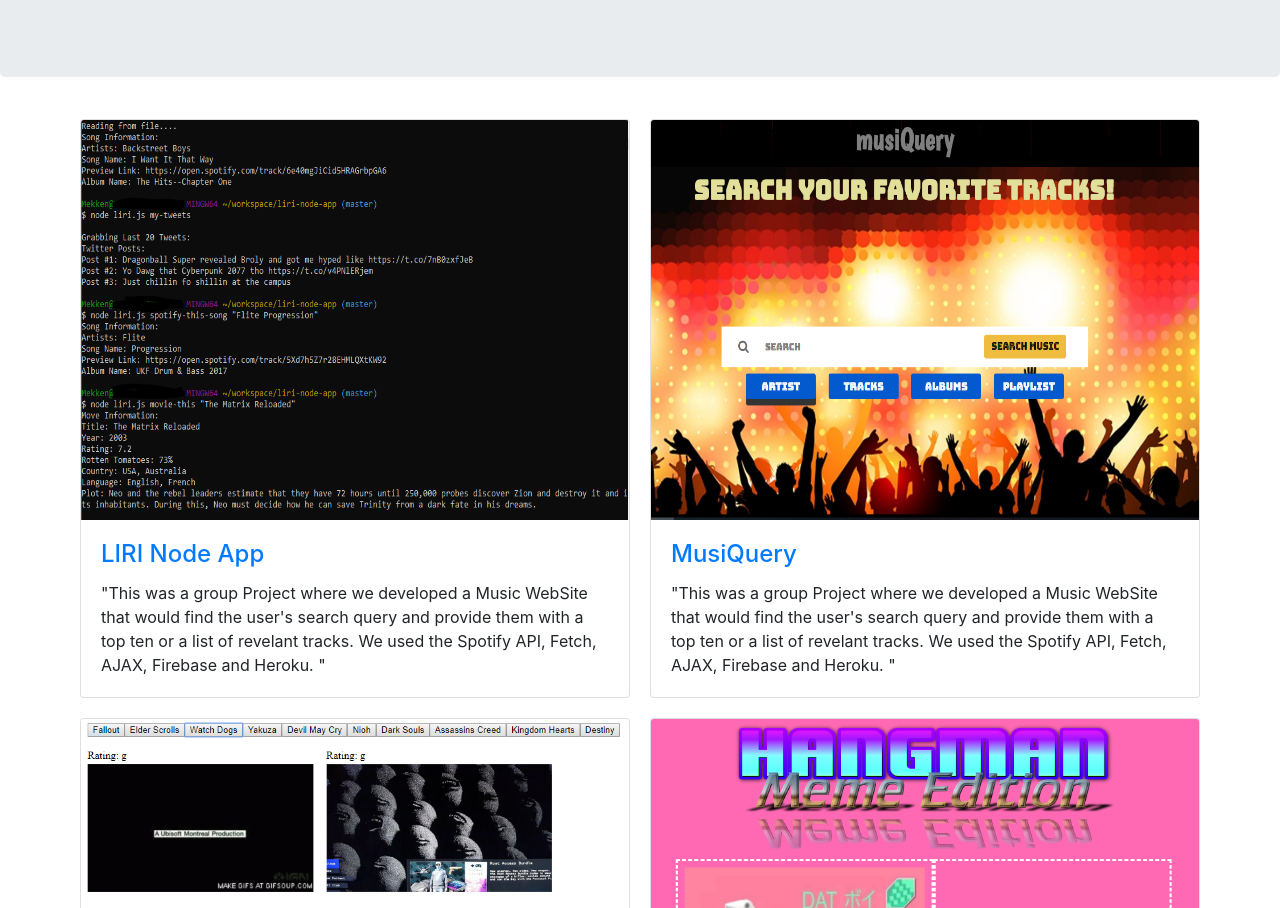
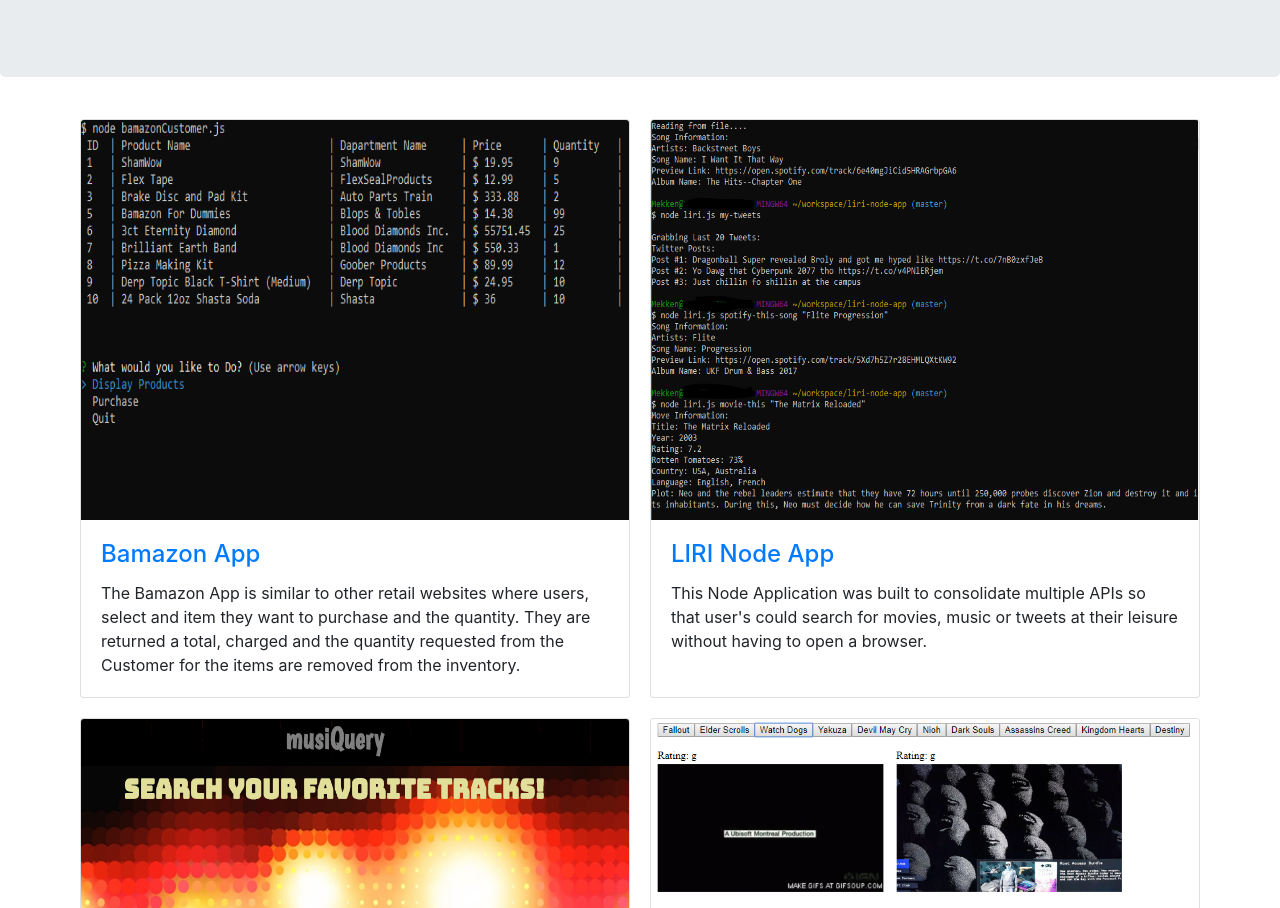
Before and after one commit to Mekken/Bootstrap-Portfolio, a plain HTML site: page index.html in a window 1280 px wide. Shown: the part 438-1346 px from the top of the page. Drawn offline with nearby package versions, Linux system fonts and the light colour scheme.

Commit message:
new application

```diff
--- a/index.html
+++ b/index.html
@@ -28,8 +28,24 @@
         </section>
         <div class='container' id='projectSection'>
             <div class='row'>
-            <!-- Project 1 -->
-            <div class='col-lg-6 portfolio-item'>
+                <!-- Project 1 -->
+                <div class='col-lg-6 portfolio-item'>
+                    <div class='card h-100'>
+                        <a href="https://github.com/Mekken/bamazon-app">
+                            <img class='card-img-top' data-src="" src='assets/imgs/bamazon_app.PNG' width='740px' height='400px' alt>
+                        </a>
+                        <div class='card-body'>
+                            <h4 class='card-title'>
+                                <a target="_blank" href="https://github.com/Mekken/bamazon-app">Bamazon App</a>
+                            </h4>
+                            <p class='card-text'>
+                                The Bamazon App is similar to other retail websites where users, select and item they want to purchase and the quantity. They are returned a total, charged and the quantity requested from the Customer for the items are removed from the inventory.
+                            </p>
+                        </div>
+                    </div>
+                </div>
+                <!-- Project 2 -->
+                <div class='col-lg-6 portfolio-item'>
                     <div class='card h-100'>
                         <a href="https://github.com/Mekken/liri-node-app">
                             <img class='card-img-top' data-src="" src='assets/imgs/liri_node_app.PNG' width='740px' height='400px' alt>
@@ -39,12 +55,12 @@
                                 <a target="_blank" href="https://github.com/Mekken/liri-node-app">LIRI Node App</a>
                             </h4>
                             <p class='card-text'>
-                                "This was a group Project where we developed a Music WebSite that would find the user's search query and provide them with a top ten or a list of revelant tracks. We used the Spotify API, Fetch, AJAX, Firebase and Heroku. "
+                                This Node Application was built to consolidate multiple APIs so that user's could search for movies, music or tweets at their leisure without having to open a browser.
                             </p>
                         </div>
                     </div>
                 </div>
-                <!-- Project 2 -->
+                <!-- Project 3 -->
                 <div class='col-lg-6 portfolio-item'>
                     <div class='card h-100'>
                         <a href="https://mekken.github.io/Project-1/">
@@ -60,7 +76,7 @@
                         </div>
                     </div>
                 </div>
-                <!-- Project 3 -->
+                <!-- Project 4 -->
                 <div class='col-lg-6 portfolio-item'>
                     <div class='card h-100'>
                         <a href="https://mekken.github.io/GIFTastic/">
@@ -76,7 +92,7 @@
                         </div>
                     </div>
                 </div>
-                <!-- Project 4 -->
+                <!-- Project 5 -->
                 <div class='col-lg-6 portfolio-item'>
                     <div class='card h-100'>
                         <a href="https://mekken.github.io/Word_Guess_Game/">
@@ -92,7 +108,7 @@
                         </div>
                     </div>
                 </div>
-                <!-- Project 5 -->
+                <!-- Project 6 -->
                 <div class='col-lg-6 portfolio-item'>
                     <div class='card h-100'>
                         <a href="https://mekken.github.io/train-schedule/">
@@ -108,7 +124,7 @@
                         </div>
                     </div>
                 </div>
-                <!-- Project 6 -->
+                <!-- Project 7 -->
                 <div class='col-lg-6 portfolio-item'>
                     <div class='card h-100'>
                         <a href="https://mekken.github.io/TriviaGame/">
@@ -124,7 +140,7 @@
                         </div>
                     </div>
                 </div>
-                <!-- Project 7 -->
+                <!-- Project 8 -->
                 <div class='col-lg-6 portfolio-item'>
                     <div class='card h-100'>
                         <a href="https://mekken.github.io/unit-4-game/">
```
Also changed, not shown: assets/imgs/bamazon_app.PNG (added).
